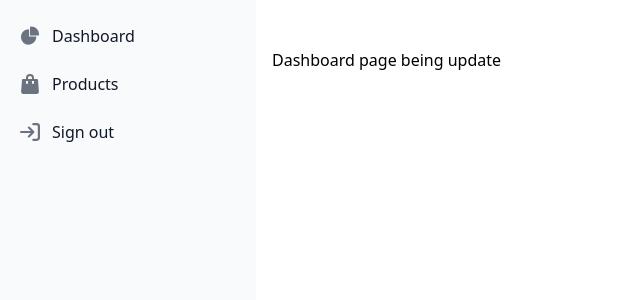
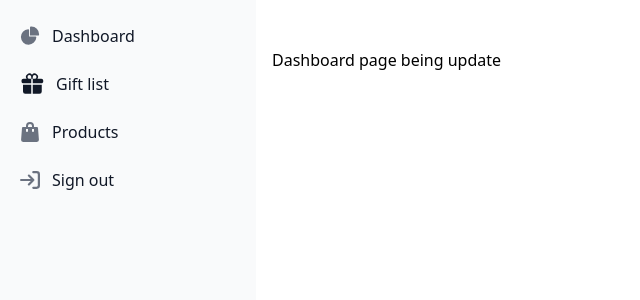
Before and after one commit to ockyo/admin-page, a React (Create React App) app: page /dashboard in a window 1280 px wide. Shown: the top 300 px of the page, without its empty margins (0-640 px from the left). Built offline with nearby package versions, Linux system fonts and the light colour scheme; sample sign-in values are in the browser's storage.

Commit message:
add gift-list

```diff
--- a/src/componets/Sidebar.jsx
+++ b/src/componets/Sidebar.jsx
@@ -68,7 +68,16 @@ const Sidebar = () => {
                                 </Link>
                             </li>
                         )}
+                        <li>
+                            <Link to="/gift-list" className="flex items-center p-2 text-gray-900 rounded-lg dark:text-white hover:bg-gray-100 dark:hover:bg-gray-700 group">
 
+                                <svg className="flex-shrink-0 w-5 h-5 text-gray-500 transition duration-75 dark:text-gray-400 group-hover:text-gray-900 dark:group-hover:text-white" aria-hidden="true" xmlns="http://www.w3.org/2000/svg" viewBox="0 0 24 24" fill="currentColor" class="size-6">
+                                    <path d="M9.375 3a1.875 1.875 0 0 0 0 3.75h1.875v4.5H3.375A1.875 1.875 0 0 1 1.5 9.375v-.75c0-1.036.84-1.875 1.875-1.875h3.193A3.375 3.375 0 0 1 12 2.753a3.375 3.375 0 0 1 5.432 3.997h3.943c1.035 0 1.875.84 1.875 1.875v.75c0 1.036-.84 1.875-1.875 1.875H12.75v-4.5h1.875a1.875 1.875 0 1 0-1.875-1.875V6.75h-1.5V4.875C11.25 3.839 10.41 3 9.375 3ZM11.25 12.75H3v6.75a2.25 2.25 0 0 0 2.25 2.25h6v-9ZM12.75 12.75v9h6.75a2.25 2.25 0 0 0 2.25-2.25v-6.75h-9Z" />
+                                </svg>
+
+                                <span className="flex-1 ms-3 whitespace-nowrap">Gift list</span>
+                            </Link>
+                        </li>
                         <li>
                             <Link to="/product" className="flex items-center p-2 text-gray-900 rounded-lg dark:text-white hover:bg-gray-100 dark:hover:bg-gray-700 group">
                                 <svg className="flex-shrink-0 w-5 h-5 text-gray-500 transition duration-75 dark:text-gray-400 group-hover:text-gray-900 dark:group-hover:text-white" aria-hidden="true" xmlns="http://www.w3.org/2000/svg" fill="currentColor" viewBox="0 0 18 20">
```
